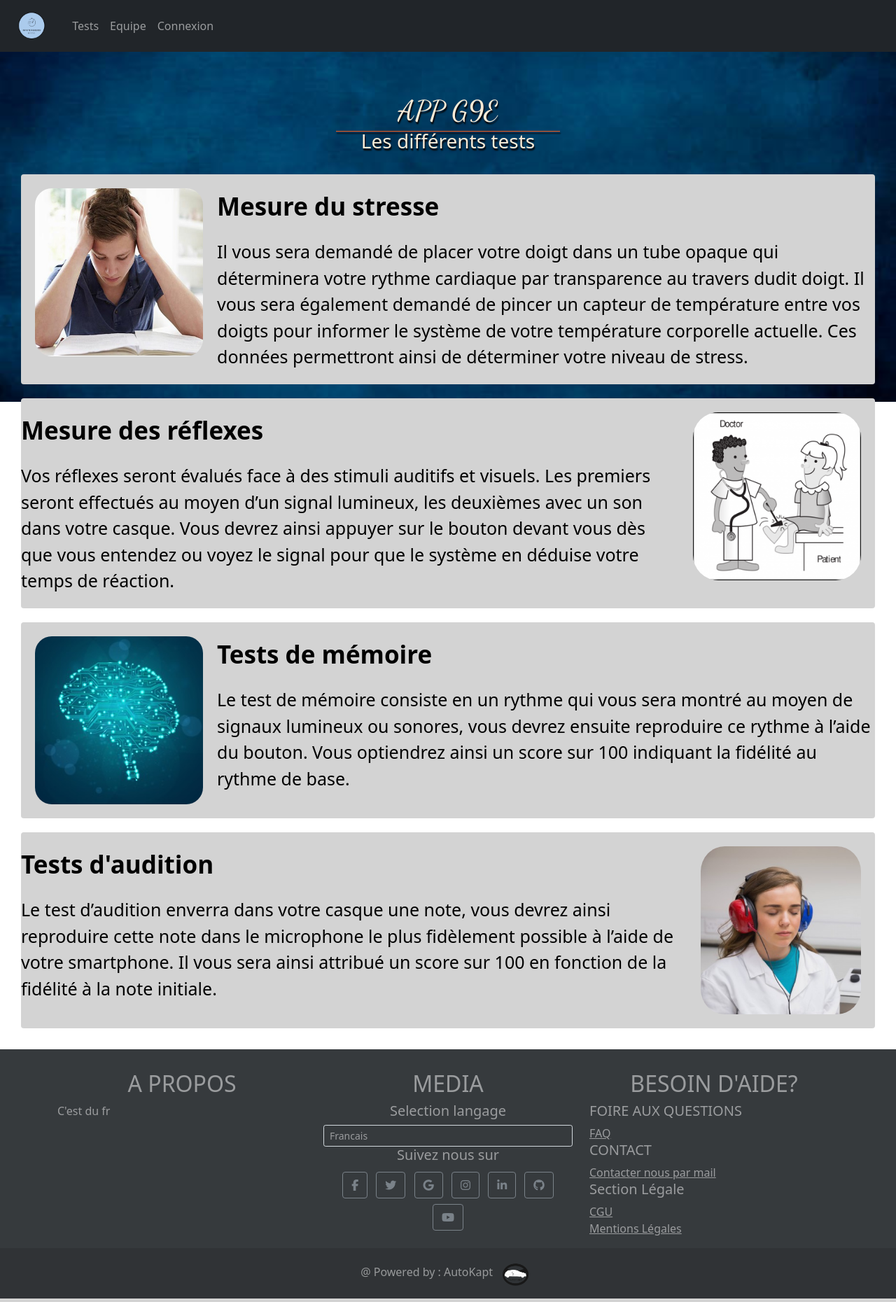
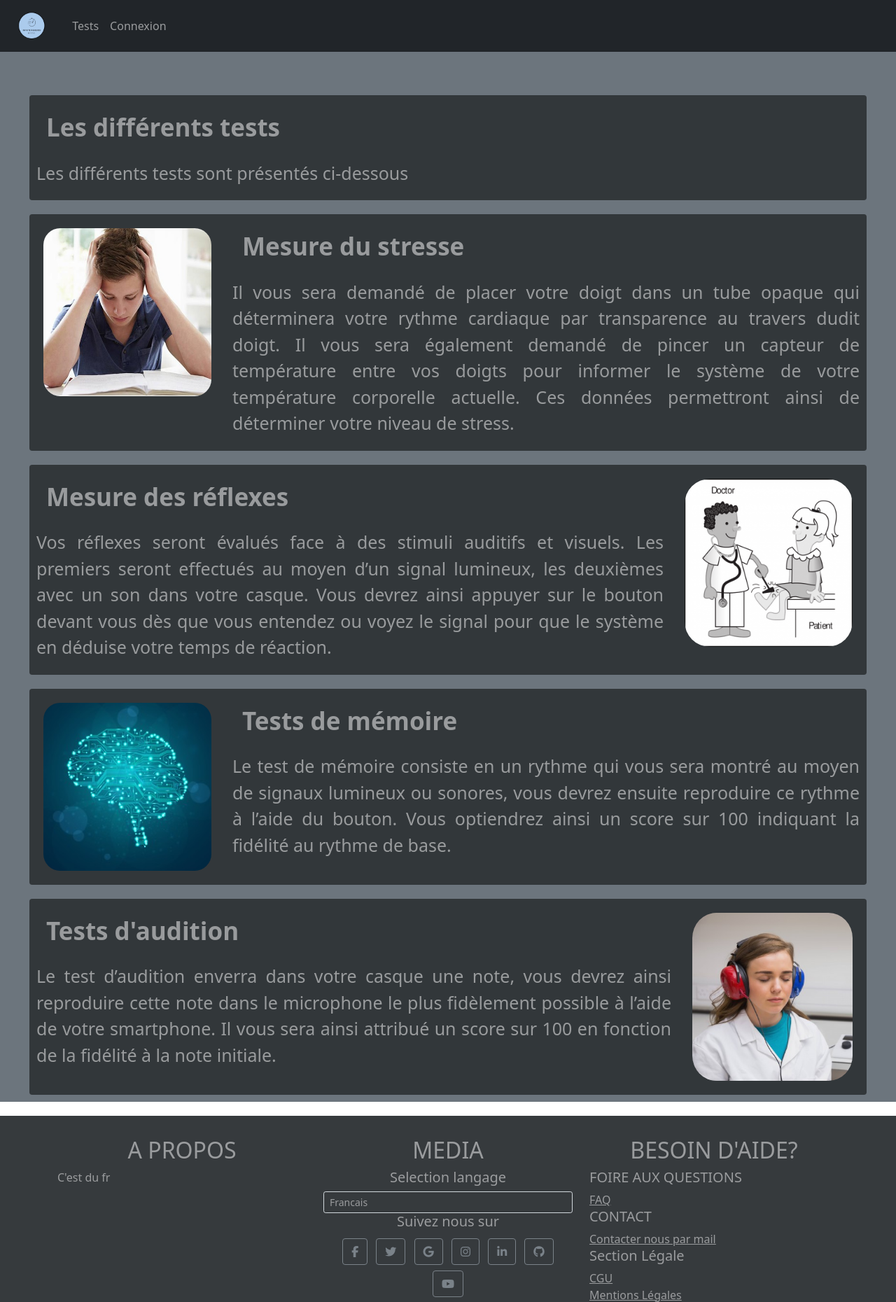
Before and after one commit to EstebanVincent/AutoKapt_website, a PHP site: page /pages/testpage.php in a window 1280 px wide. Shown: the top 1860 px of the page at 70% size. Run offline with PHP 8.4, Linux system fonts and the light colour scheme; some libraries are stand-ins or nearby versions.

Commit message:
suppression page team et tout en rapport, test page en bootstarp et ajax msg error

```diff
--- a/CSS/style.css
+++ b/CSS/style.css
@@ -345,20 +345,21 @@ table {
 .testpage-text {
     margin-top: 20px;
     margin-bottom: 20px;
+    margin-left: 10px;
+    margin-right: 10px;
     font-size: 25px;
     color: black;
     text-shadow: none;
     opacity: 1;
 }
 /******************** Log In ************************ */
-#backgroundLogIn{
+#backgroundLogIn {
     height: 100%;
     width: 100%;
     background: url(/AutoKapt/images/electrocardiogram.jpg);
-
 }
 
-#logInContainer{
+#logInContainer {
     border: 4px gray;
     border-radius: 15px;
     width: 75%;
--- a/bases/header.php
+++ b/bases/header.php
@@ -34,7 +34,6 @@
                           echo
                           '
                             <li class="nav-item"><a class="nav-link" href="/AutoKapt/pages/User/dashboard.php">'. $lang["nav-dashboard"] .'</a></li>
-                            <li class="nav-item"><a class="nav-link" href="/AutoKapt/pages/team.php">'. $lang["nav-team"] .'</a></li>
                             <li class="nav-item dropdown">
                                 <a class="nav-link dropdown-toggle" href="#" data-bs-toggle="dropdown">' . $_SESSION["userUsername"] . '</a>
                                 <ul class="dropdown-menu bg-dark">
@@ -52,7 +51,6 @@
                           echo
                           '
                           <li class="nav-item"><a class="nav-link" href="/AutoKapt/pages/User/dashboard.php">'. $lang["nav-dashboard"] .'</a></li>
-                            <li class="nav-item"><a class="nav-link" href="/AutoKapt/pages/team.php">'. $lang["nav-team"] .'</a></li>
                           <li class="nav-item dropdown">
                               <a class="nav-link dropdown-toggle" href="#" data-bs-toggle="dropdown">' . $_SESSION["userUsername"] . '</a>
                               <ul class="dropdown-menu bg-dark">
@@ -67,7 +65,6 @@
                           echo
                           '
                           <li class="nav-item"><a class="nav-link" href="/AutoKapt/pages/User/dashboard.php">'. $lang["nav-dashboard"] .'</a></li>
-                            <li class="nav-item"><a class="nav-link" href="/AutoKapt/pages/team.php">'. $lang["nav-team"] .'</a></li>
                           <li class="nav-item dropdown">
                               <a class="nav-link dropdown-toggle" href="#" data-bs-toggle="dropdown">' . $_SESSION["userUsername"] . '</a>
                               <ul class="dropdown-menu bg-dark">
@@ -81,7 +78,6 @@
                         echo
                         '
                             <li class="nav-item"><a class="nav-link" href="/AutoKapt/pages/testpage.php">Tests</a></li>
-                            <li class="nav-item"><a class="nav-link" href="/AutoKapt/pages/team.php">'. $lang["nav-team"] .'</a></li>
                             <li class="nav-item"><a class="nav-link" href="/AutoKapt/pages/logIn/logIn.php">'. $lang["nav-login"] .'</a></li>
                             ';
                       }
--- a/languages/en.php
+++ b/languages/en.php
@@ -36,7 +36,6 @@
 
         /* nav */
         "nav-dashboard" => "Dashboard",
-        "nav-team" => "Team",
         "nav-profile" => "My profil",
         "nav-create-manager" => "Create Manager",
         "nav-create-user" => "Create User",
@@ -46,7 +45,8 @@
         "nav-login" => "Log in",
 
         /* testpage */
-        "testdesc-maintitle" => "The different tests",
+        "testdesc-title" => "The different tests",
+        "testdesc-desc" => "The different test are presented down-below",
         "testdesc-stress-title" => "Stress measurment",
         "testdesc-stress-desc" => "You will be asked to place your finger inside of an opaque tube which will determine your heart rate by transparency through your finger.
         You will also be asked to pinch a temperature sensor between your fingers to inform the system of your current body temperature.
--- a/languages/fr.php
+++ b/languages/fr.php
@@ -36,7 +36,6 @@
 
         /* nav */
         "nav-dashboard" => "Tableau de bord",
-        "nav-team" => "Equipe",
         "nav-profile" => "Mon profile",
         "nav-create-manager" => "Créer un responsable",
         "nav-create-user" => "Créer un utilisateur",
@@ -46,7 +45,8 @@
         "nav-login" => "Connexion",
 
         /* testpage */
-        "testdesc-maintitle" => "Les différents tests",
+        "testdesc-title" => "Les différents tests",
+        "testdesc-desc" => "Les différents tests sont présentés ci-dessous",
         "testdesc-stress-title" => "Mesure du stresse",
         "testdesc-stress-desc" => "Il vous sera demandé de placer votre doigt dans un tube opaque qui déterminera votre rythme cardiaque par transparence au travers dudit doigt.
         Il vous sera également demandé de pincer un capteur de température entre vos doigts pour informer le système de votre température corporelle actuelle.
--- a/pages/testpage.php
+++ b/pages/testpage.php
@@ -2,51 +2,51 @@
   require_once($_SERVER['DOCUMENT_ROOT'].'/AutoKapt/bases/header.php');
 ?>
 
-<div id = "imagePrincipale">
-      <h1>APP G9E</h1>
-      <div id = "firstLine"></div>
-      <h3><?php echo $lang['testdesc-maintitle'] ?></h3>
-
-
-
+<div class="container-fluid bg-secondary text-white-50">
+	<div class="py-3"></div>
   <div class="testpagemain">
-
-    <div class="testpage rounded" >
+    <div class="testpage rounded dark2" >
+        <div>
+        <p class = "testpage-titre text-white-50 ms-4"><?php echo $lang['testdesc-title'] ?></p>
+        <p class="testpage-text text-white-50 justify"><?php echo $lang['testdesc-desc'] ?></p>
+         </div>
+    </div>
+    <div class="testpage rounded dark2" >
       <img src="/AutoKapt/images/stress.jpg" alt="ImgStress" class="testpage-imgL"></img>
         <div>
-        <p class = "testpage-titre"><?php echo $lang['testdesc-stress-title'] ?></p>
-        <p class="testpage-text"><?php echo $lang['testdesc-stress-desc'] ?></p>
+        <p class = "testpage-titre text-white-50 ms-4"><?php echo $lang['testdesc-stress-title'] ?></p>
+        <p class="testpage-text text-white-50 justify"><?php echo $lang['testdesc-stress-desc'] ?></p>
          </div>
     </div>
 
-    <div class="testpage rounded">
+    <div class="testpage rounded dark2">
         <div>
-        <p class = "testpage-titre"><?php echo $lang['testdesc-reflex-title'] ?></p>
-        <p class="testpage-text"><?php echo $lang['testdesc-reflex-desc'] ?></p>
+        <p class = "testpage-titre text-white-50 ms-4"><?php echo $lang['testdesc-reflex-title'] ?></p>
+        <p class="testpage-text text-white-50 justify"><?php echo $lang['testdesc-reflex-desc'] ?></p>
          </div>
          <img src="/AutoKapt/images/reflexe.png" alt="ImgReflexe" class="testpage-imgR"></img>
 
     </div>
 
-    <div class="testpage rounded">
+    <div class="testpage rounded dark2">
       <img src="/AutoKapt/images/memoire.jpg" alt="ImgMemoire" class="testpage-imgL"></img>
         <div>
-        <p class = "testpage-titre"><?php echo $lang['testdesc-memory-title'] ?></p>
-        <p class="testpage-text"><?php echo $lang['testdesc-memory-desc'] ?></p>
+        <p class = "testpage-titre text-white-50 ms-4"><?php echo $lang['testdesc-memory-title'] ?></p>
+        <p class="testpage-text text-white-50 justify"><?php echo $lang['testdesc-memory-desc'] ?></p>
          </div>
     </div>
 
-    <div class="testpage rounded">
+    <div class="testpage rounded dark2">
         <div>
-        <p class = "testpage-titre"><?php echo $lang['testdesc-audition-title'] ?></p>
-        <p class="testpage-text"><?php echo $lang['testdesc-audition-desc'] ?></p>
+        <p class = "testpage-titre text-white-50 ms-4"><?php echo $lang['testdesc-audition-title'] ?></p>
+        <p class="testpage-text text-white-50 justify"><?php echo $lang['testdesc-audition-desc'] ?></p>
          </div>
          <img src="/AutoKapt/images/audition.png" alt="ImgAudition" class="testpage-imgR"></img>
 
     </div>
 
   </div>
-
+</div>
 
 <?php
     require_once(__ROOT__.'bases/footer.php');
```
Also changed, not shown: includes/ajax/faqAdmin.ajax.php (+15 -8 lines), includes/ajax/tableUsers.ajax.php (+29 -5 lines), pages/User/dashboard.php (+4 -4 lines), pages/team.php (deleted, +0 -71 lines), images/10465.jpg (deleted), images/60115.jpg (deleted), images/60116.jpg (deleted), images/60376.jpg (deleted), images/61585.jpg (deleted).
